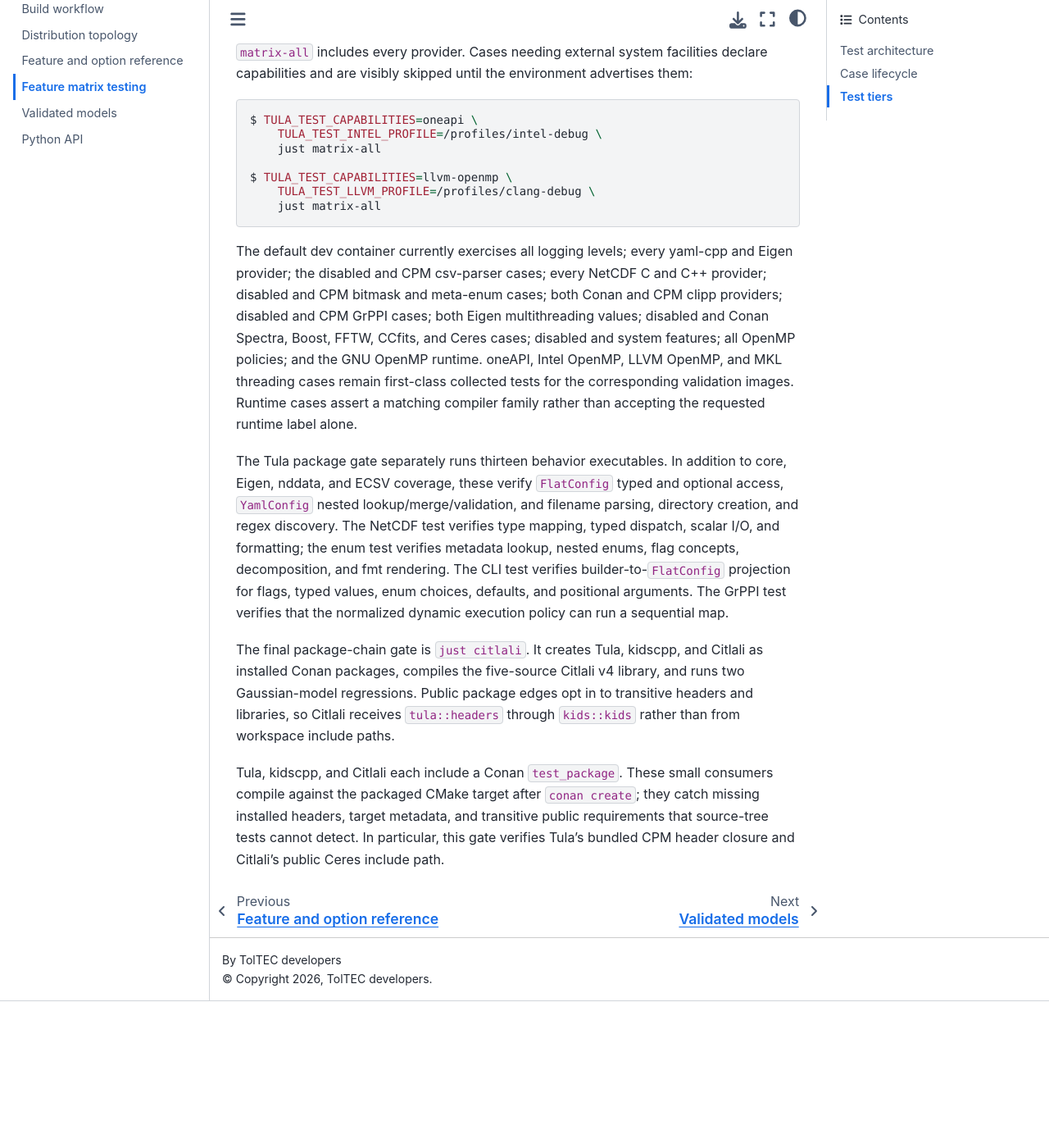
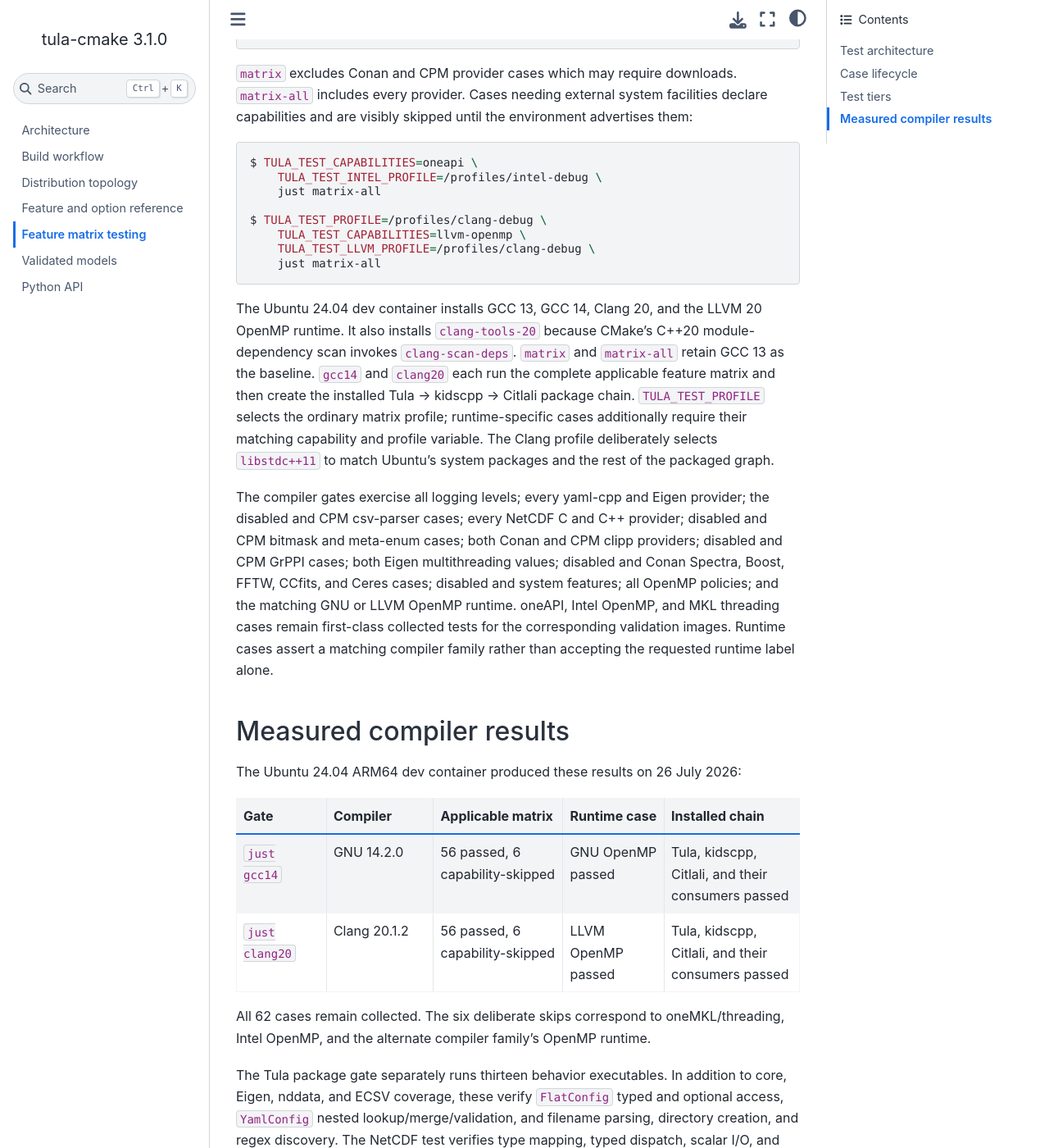
Before and after one commit to toltec-astro/tula_cmake, a Sphinx documentation site: the page built from docs/testing.rst, in a window 1280 px wide and 1400 px high, scrolled down 1472 px. Shown: the whole window at 82% size. Built offline with Sphinx 7.4.7 and the Sphinx Book theme 1.1.4, drawn with Linux system fonts in a browser that asks for light colours; before the commit the page ends 2693 px from its top, so only the background shows below that; some of the changed text lies outside the part shown.

Commit message:
test: validate GCC 14 and Clang 20 toolchains

```diff
--- a/docs/architecture.rst
+++ b/docs/architecture.rst
@@ -19,6 +19,9 @@
        │   └── resolvers/
        ├── templates/
        └── profiles/
+           ├── linux-gcc13-debug
+           ├── linux-gcc14-debug
+           └── linux-clang20-debug
 
 The repository additionally owns ``examples/tula_boilerplate`` and
 ``examples/tula_downstream``. They validate the package-author and
--- a/docs/testing.rst
+++ b/docs/testing.rst
@@ -57,6 +57,9 @@
 
    $ just matrix
    $ just matrix-all
+   $ just gcc14
+   $ just clang20
+   $ just compilers
    $ uv run pytest -m feature_matrix -k logging
    $ uv run pytest -m "feature_matrix and network"
 
@@ -71,21 +74,62 @@
        TULA_TEST_INTEL_PROFILE=/profiles/intel-debug \
        just matrix-all
 
-   $ TULA_TEST_CAPABILITIES=llvm-openmp \
+   $ TULA_TEST_PROFILE=/profiles/clang-debug \
+       TULA_TEST_CAPABILITIES=llvm-openmp \
        TULA_TEST_LLVM_PROFILE=/profiles/clang-debug \
        just matrix-all
 
-The default dev container currently exercises all logging levels; every
+The Ubuntu 24.04 dev container installs GCC 13, GCC 14, Clang 20, and the
+LLVM 20 OpenMP runtime. It also installs ``clang-tools-20`` because CMake's
+C++20 module-dependency scan invokes ``clang-scan-deps``. ``matrix`` and
+``matrix-all`` retain GCC 13 as the baseline. ``gcc14`` and ``clang20`` each
+run the complete applicable feature matrix and then create the installed
+Tula → kidscpp → Citlali package chain.
+``TULA_TEST_PROFILE`` selects the ordinary matrix profile; runtime-specific
+cases additionally require their matching capability and profile variable.
+The Clang profile deliberately selects ``libstdc++11`` to match Ubuntu's
+system packages and the rest of the packaged graph.
+
+The compiler gates exercise all logging levels; every
 yaml-cpp and Eigen provider; the disabled and CPM csv-parser cases; every
 NetCDF C and C++ provider; disabled and CPM bitmask and meta-enum cases; both
 Conan and CPM clipp providers; disabled and CPM GrPPI cases; both Eigen
 multithreading values; disabled and Conan Spectra, Boost, FFTW, CCfits, and
 Ceres cases; disabled and system features; all OpenMP
-policies; and the GNU OpenMP runtime. oneAPI,
-Intel OpenMP, LLVM OpenMP, and MKL threading cases remain first-class
-collected tests for the corresponding validation images. Runtime cases assert
+policies; and the matching GNU or LLVM OpenMP runtime. oneAPI,
+Intel OpenMP, and MKL threading cases remain first-class collected tests for
+the corresponding validation images. Runtime cases assert
 a matching compiler family rather than accepting the requested runtime label
 alone.
+
+Measured compiler results
+-------------------------
+
+The Ubuntu 24.04 ARM64 dev container produced these results on 26 July 2026:
+
+.. list-table::
+   :header-rows: 1
+   :widths: 16 19 23 18 24
+
+   * - Gate
+     - Compiler
+     - Applicable matrix
+     - Runtime case
+     - Installed chain
+   * - ``just gcc14``
+     - GNU 14.2.0
+     - 56 passed, 6 capability-skipped
+     - GNU OpenMP passed
+     - Tula, kidscpp, Citlali, and their consumers passed
+   * - ``just clang20``
+     - Clang 20.1.2
+     - 56 passed, 6 capability-skipped
+     - LLVM OpenMP passed
+     - Tula, kidscpp, Citlali, and their consumers passed
+
+All 62 cases remain collected. The six deliberate skips correspond to
+oneMKL/threading, Intel OpenMP, and the alternate compiler family's OpenMP
+runtime.
 
 The Tula package gate separately runs thirteen behavior executables. In addition
 to core, Eigen, nddata, and ECSV coverage, these verify ``FlatConfig`` typed
--- a/docs/workflow.rst
+++ b/docs/workflow.rst
@@ -29,6 +29,12 @@
        --profile profiles/linux-gcc13-debug \
        --option perflibs=system \
        --option perflibs_openmp=auto
+
+Bundled debug profiles cover the three compilers installed by the dev
+container: ``linux-gcc13-debug``, ``linux-gcc14-debug``, and
+``linux-clang20-debug``. The Clang profile intentionally uses Ubuntu's
+``libstdc++11`` ABI so system packages and Conan dependencies share one C++
+standard-library boundary.
 
 The command performs three visible phases:
 
```
Also changed, not shown: README.md (+10 -0 lines), 6 other files.
